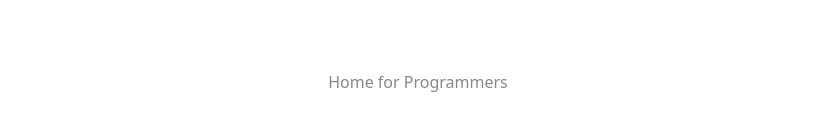
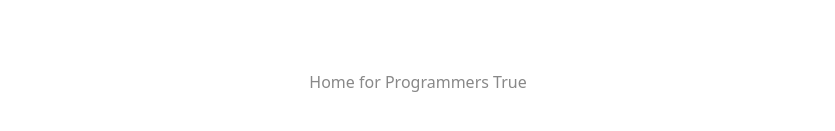
Before and after one commit to Aryan-juneja/Dockerized-Articles-APP, a React (Vite) app in the folder frontend/: page / in a window 1280 px wide. Shown: the part 533-664 px from the top of the page, without its empty margins (222-1057 px from the left). Built offline with nearby package versions, Linux system fonts and the light colour scheme.

Commit message:
fix: update text in read-the-docs paragraph for clarity

```diff
--- a/frontend/src/App.jsx
+++ b/frontend/src/App.jsx
@@ -49,7 +49,7 @@
           <CourseCard key={course.title} course={course} />
         ))}
       </div>
-      <p className="read-the-docs">Home for Programmers</p>
+      <p className="read-the-docs">Home for Programmers True</p>
     </>
   );
 };
```
